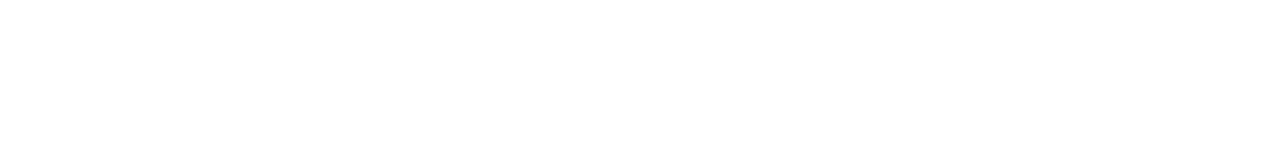
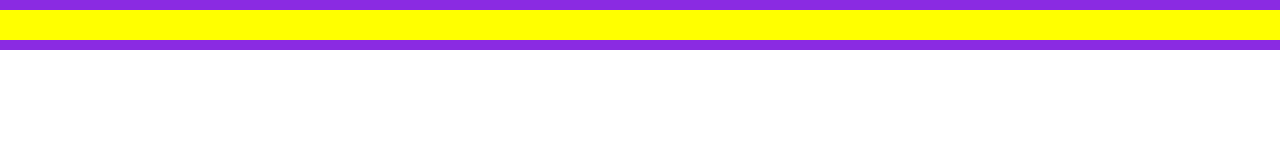
Before and after one commit to N1kola0s/htmlcss-dropbox, a plain HTML site: page index.html in a window 1280 px wide. Drawn offline with Linux system fonts and the light colour scheme.

Commit message:
add navbar structure

```diff
--- a/assets/css/style.css
+++ b/assets/css/style.css
@@ -8,8 +8,77 @@
     text-decoration: none;
 }
 
+/* Colors
+
+TEXT:
+
+background: #000000;
+background: #61082B;
+background: #65A0FF;
+
+BTN:
+
+background: #0061FF;
+
+BG_SECTION:
+
+background: #B4D0E7;
+background: #000000;
+background: #0093CE;
+background: #0D2481;
+background: #61082B;
+background: #A2D39B;
+background: #D5001F;
+background: #F5F5F5;
+background: #FF1C1C;
+background: #FFD830;
+*/
+
+
+
 /* Common rules */
 
-body{
+
+.col_50{
+    margin: 10px 0;
+    width: 50%;
+    float: left;
+}
+
+
+.col_33{
+    width: 33%;
+    float:left;
+    margin: 10px 0;
+}
+
+/* Utility */
+
+.clearfix::after{
+    content: "";
+    display: table;
+    clear:both;
+}
+
+.container{
+    width: 1200px;
+    margin:auto;
+}
+
+/* Header */
+
+/* .debug>header {
+    background-color: red;
+    height: 100px;
+} */
+.debug .navigation{
+    height: 50px;
+    background-color: blueviolet;
+}
+
+
+.debug .col_50{
+    height: 30px;
+    background-color: yellow;
 
 }
--- a/index.html
+++ b/index.html
@@ -7,8 +7,18 @@
     <title>Dropbox MainPage</title>
     <link rel="stylesheet" href="./assets/css/style.css">
 </head>
-<body>
-    <header id="site_header"></header>
+<body class="debug">
+
+    <header id="site_header">
+        <nav class="navigation clearfix">
+            <div class="col_50"></div>
+            <div class="col_50"></div>
+        </nav>
+        <!-- /.navigation -->
+
+
+
+    </header>
     <!-- /#site_header -->
 
     <main id="site_main"></main>
```
